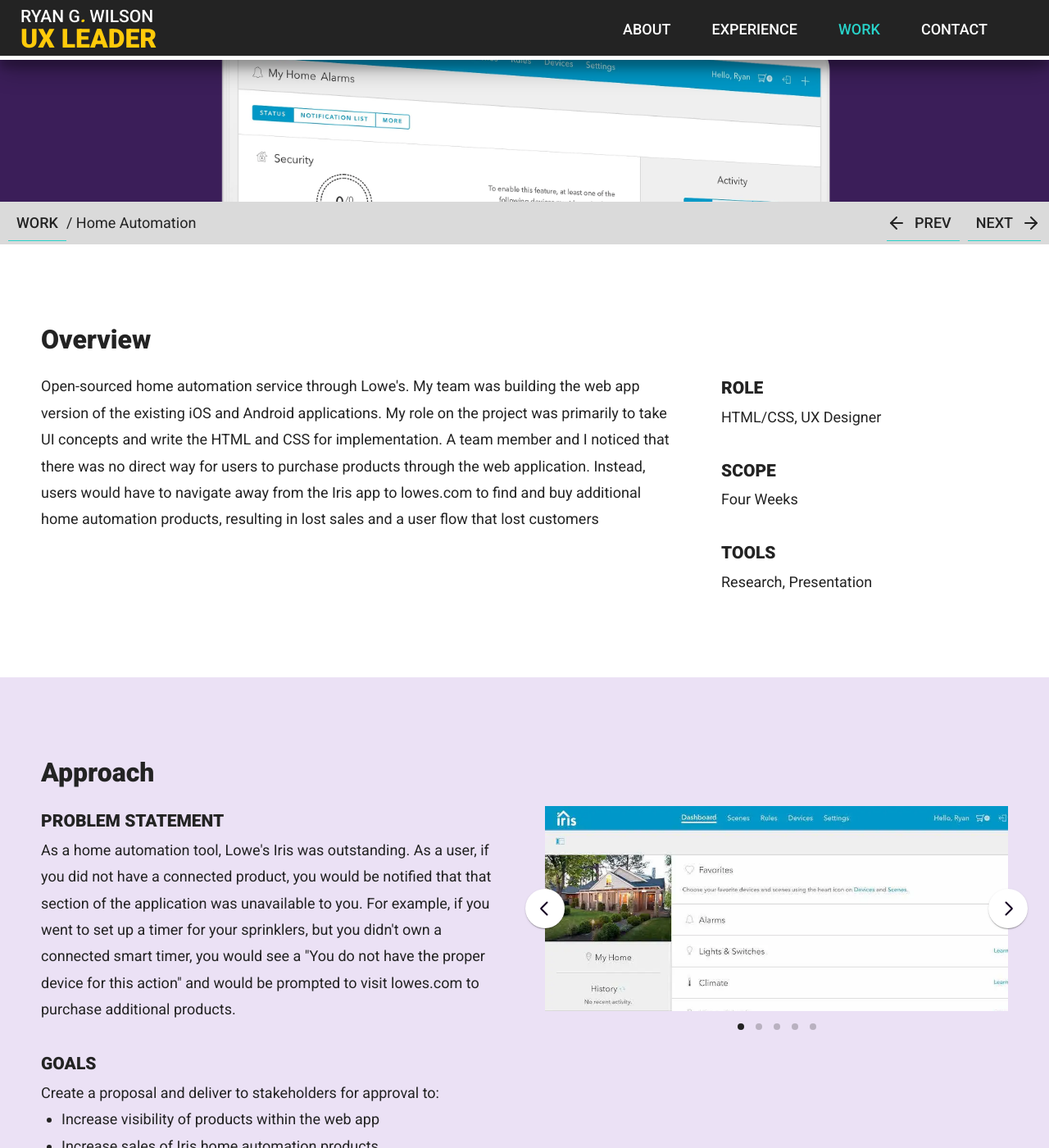
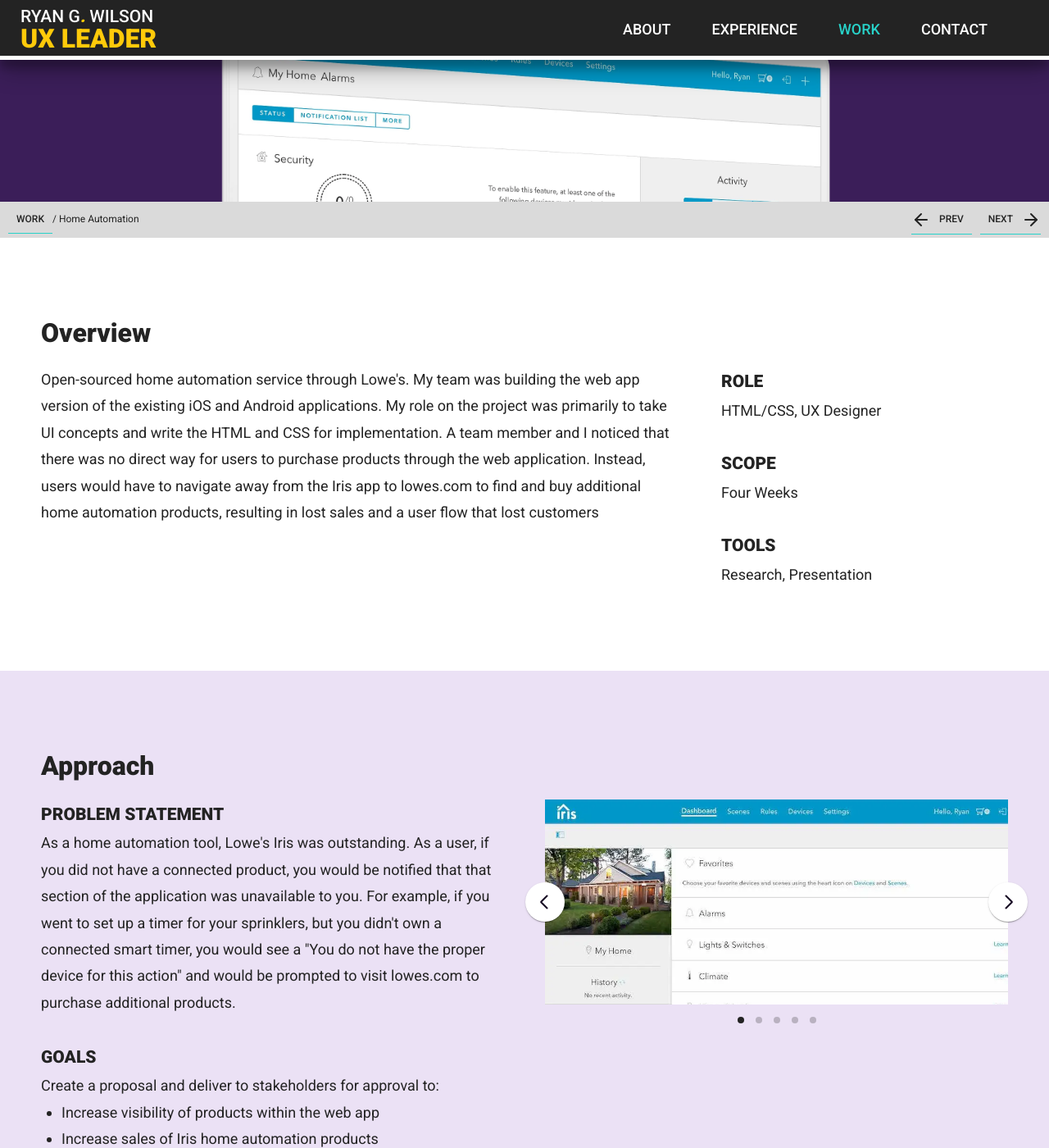
Before and after one commit to ryangwilson/ryangwilson.github.io, a Jekyll site: the page built from _portfolio/lowes.md, in a window 1280 px wide and 1400 px high, scrolled down 352 px. Shown: the whole window at 82% size. Built offline with Jekyll 4.4.1, drawn with Linux system fonts in a browser that asks for light colours; some web fonts are replaced.

Commit message:
fixes breadcrumb at all sizes

```diff
--- a/_sass/case-brand.scss
+++ b/_sass/case-brand.scss
@@ -23,7 +23,11 @@
     justify-content: space-between;
     background-color: $lt-gray-00;
     padding: $scale-1 $scale-2;
+    font-size: 12px;
     box-shadow: -50vw 0 0 0 $lt-gray-00, 50vw 0 0 0 $lt-gray-00, -25vw 0 0 0 $lt-gray-00, 25vw 0 0 0 $lt-gray-00;
+    a {
+      font-size: 12px;
+    }
     .bc-right {
       display: flex;
       align-items: center;
```
